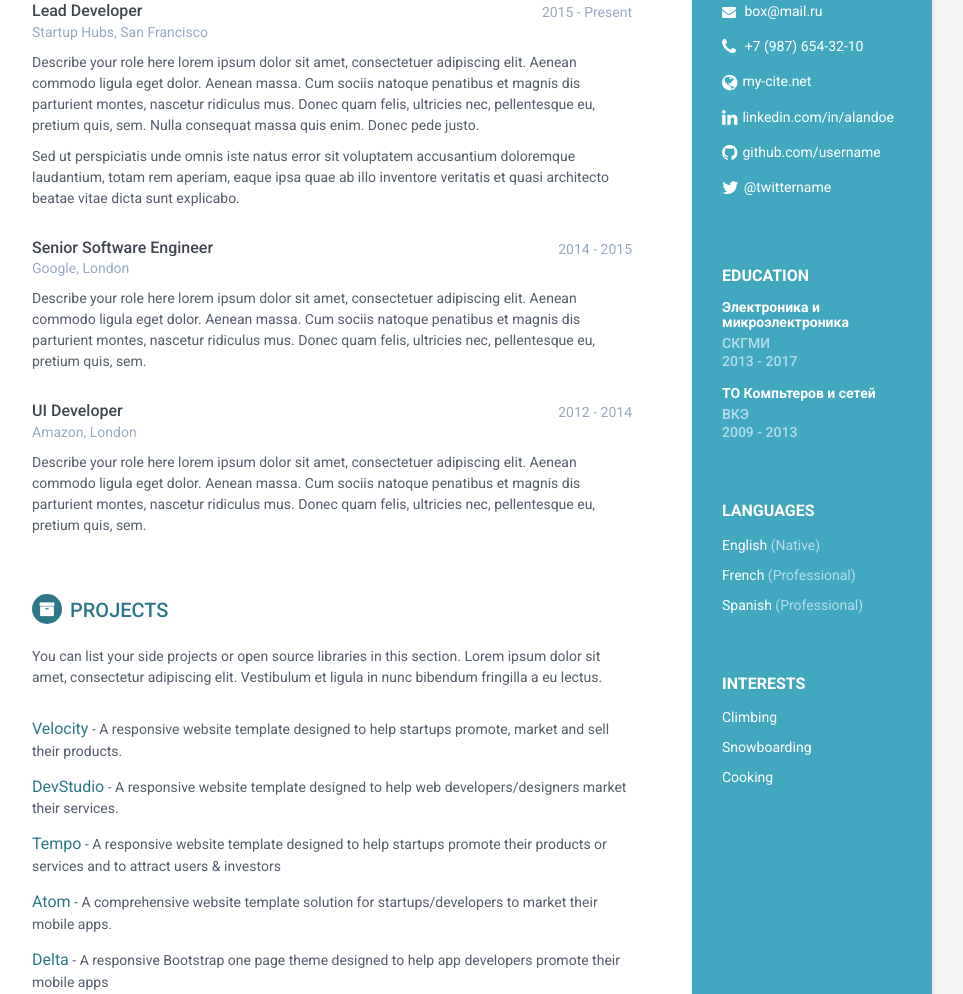
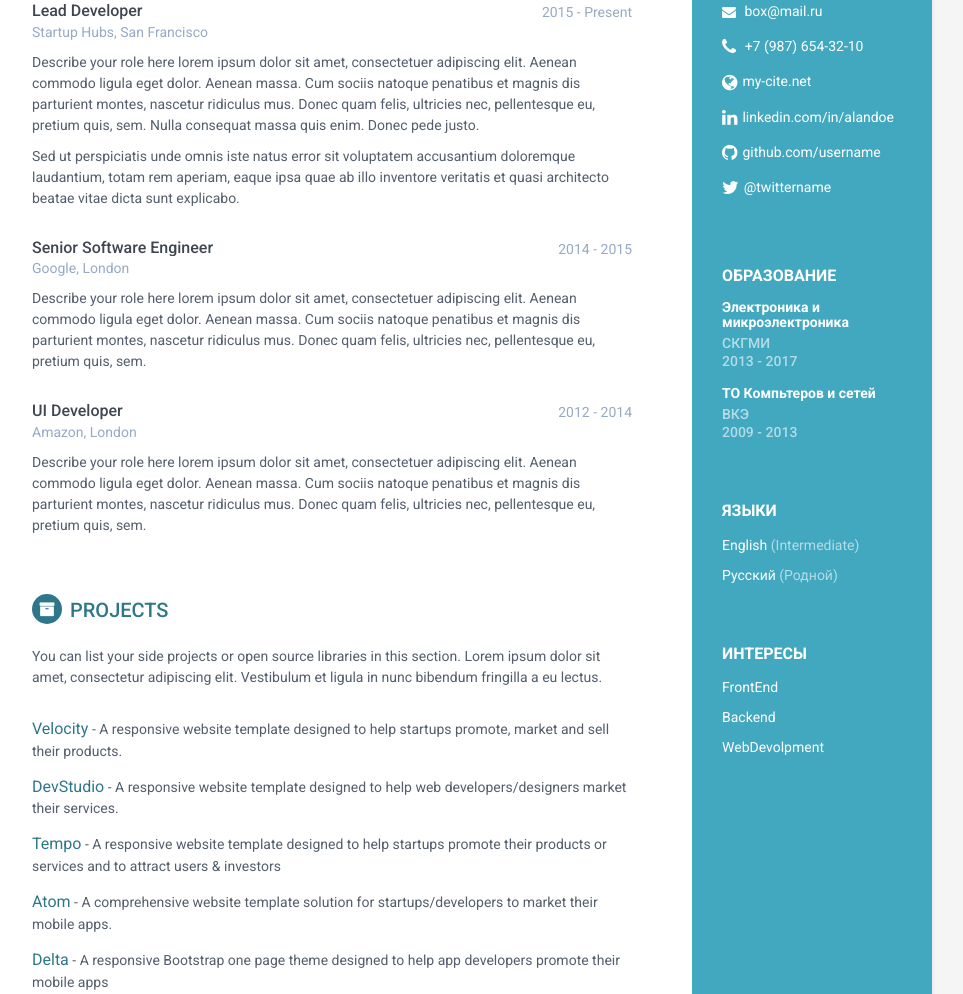
Before and after one commit to git-dmitriy/wordpress-theme-development, a PHP site: page / in a window 1280 px wide. Shown: the part 332-1326 px from the top of the page, without its empty margins (188-1151 px from the left). Run offline with PHP 8.4, Linux system fonts and the light colour scheme.

Commit message:
Подключение языков и интересов

```diff
--- a/career_profile/index.php
+++ b/career_profile/index.php
@@ -4,7 +4,8 @@
 $data = require_once('data.php');
 $aboutData = $data['about'];
 $educationData = $data['education'];
-
+$langData = $data['languages'];
+$intData = $data['interests'];
 
 ?>
 
@@ -66,7 +67,7 @@ $educationData = $data['education'];
             </div>
             <!--//contact-container-->
             <div class="education-container container-block">
-                <h2 class="container-block-title">Education</h2>
+                <h2 class="container-block-title">Образование</h2>
 
 
                 <? foreach($educationData as $education) {?>
@@ -77,31 +78,28 @@ $educationData = $data['education'];
                 </div>
                 <?}?>
                 <!--//item-->
-                <!-- <div class="item">
-                    <h4 class="degree">BSc in Applied Mathematics</h4>
-                    <h5 class="meta">Bristol University</h5>
-                    <div class="time">2007 - 2011</div>
-                </div> -->
-                <!--//item-->
             </div>
             <!--//education-container-->
 
             <div class="languages-container container-block">
-                <h2 class="container-block-title">Languages</h2>
+                <h2 class="container-block-title">Языки</h2>
                 <ul class="list-unstyled interests-list">
-                    <li>English <span class="lang-desc">(Native)</span></li>
-                    <li>French <span class="lang-desc">(Professional)</span></li>
-                    <li>Spanish <span class="lang-desc">(Professional)</span></li>
+                    <li><?= $langData[0] ?> <span class="lang-desc">(Intermediate)</span></li>
+                    <li><?= $langData[1] ?> <span class="lang-desc">(Родной)</span></li>
+
                 </ul>
             </div>
             <!--//interests-->
 
             <div class="interests-container container-block">
-                <h2 class="container-block-title">Interests</h2>
+                <h2 class="container-block-title">Интересы</h2>
                 <ul class="list-unstyled interests-list">
-                    <li>Climbing</li>
-                    <li>Snowboarding</li>
-                    <li>Cooking</li>
+
+                    <? foreach($intData as $elem) { ?>
+                    <li>
+                        <?= $elem ?>
+                    </li>
+                    <?}?>
                 </ul>
             </div>
             <!--//interests-->
```
